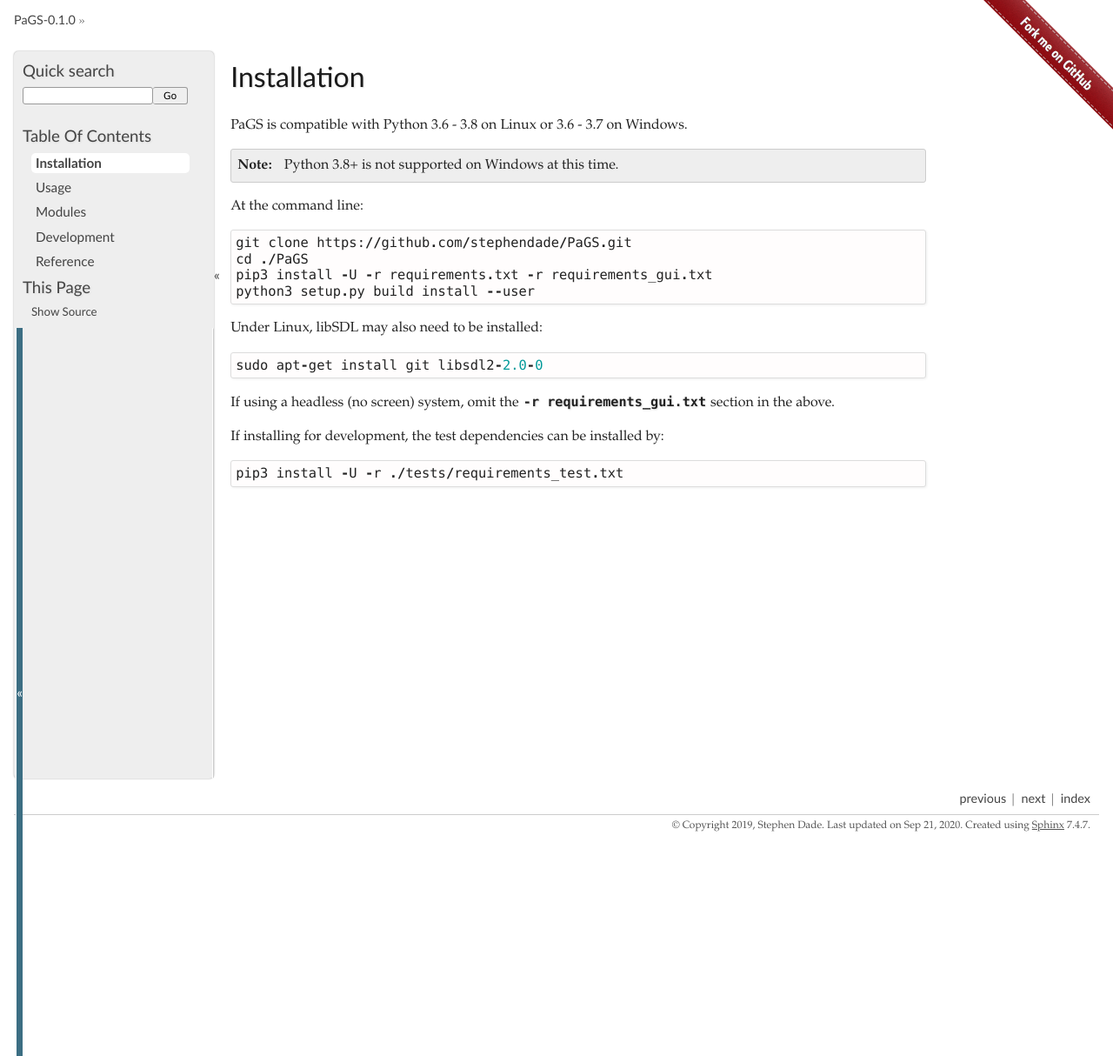
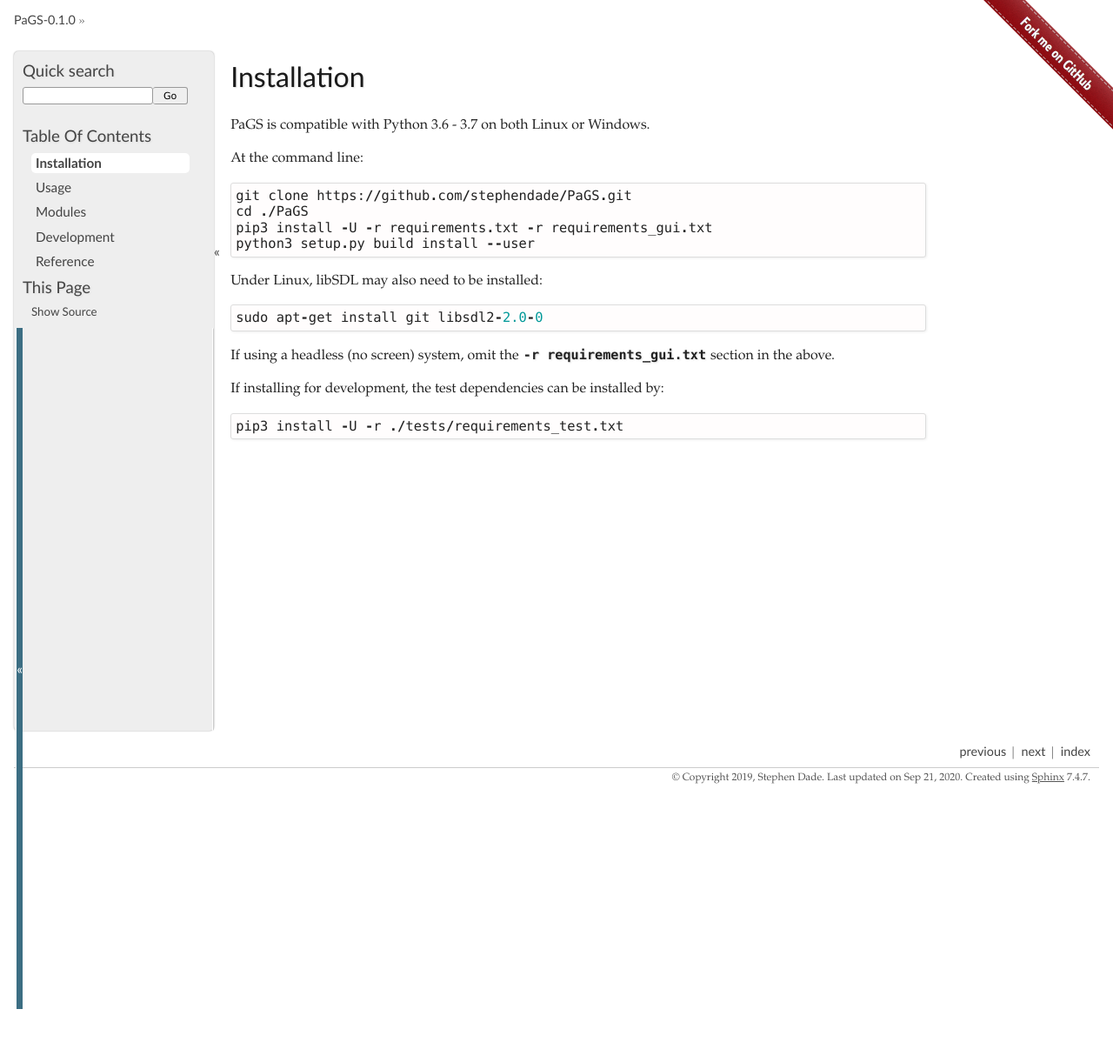
Before and after one commit to stephendade/PaGS, a Sphinx documentation site: the page built from docs/installation.rst, in a window 1280 px wide. Shown: the whole page at 87% size. Built offline with Sphinx 7.4.7, drawn with Linux system fonts in a browser that asks for light colours; after the commit the page ends 1160 px from its top, so only the background shows below that.

Commit message:
Revert "Build: Remove Windows Python 3.8 build due to incompatibilities"
This reverts commit f96dea5d5c606f8c1e074df824041c821c5f84b8.

```diff
--- a/docs/installation.rst
+++ b/docs/installation.rst
@@ -2,10 +2,7 @@
 Installation
 ============
 
-PaGS is compatible with Python 3.6 - 3.8 on Linux or 3.6 - 3.7 on Windows.
-
-.. note::
-   Python 3.8+ is not supported on Windows at this time.
+PaGS is compatible with Python 3.6 - 3.7 on both Linux or Windows.
 
 At the command line::
 
```
Also changed, not shown: README.md (+3 -2 lines), appveyor.yml (+4 -4 lines).
